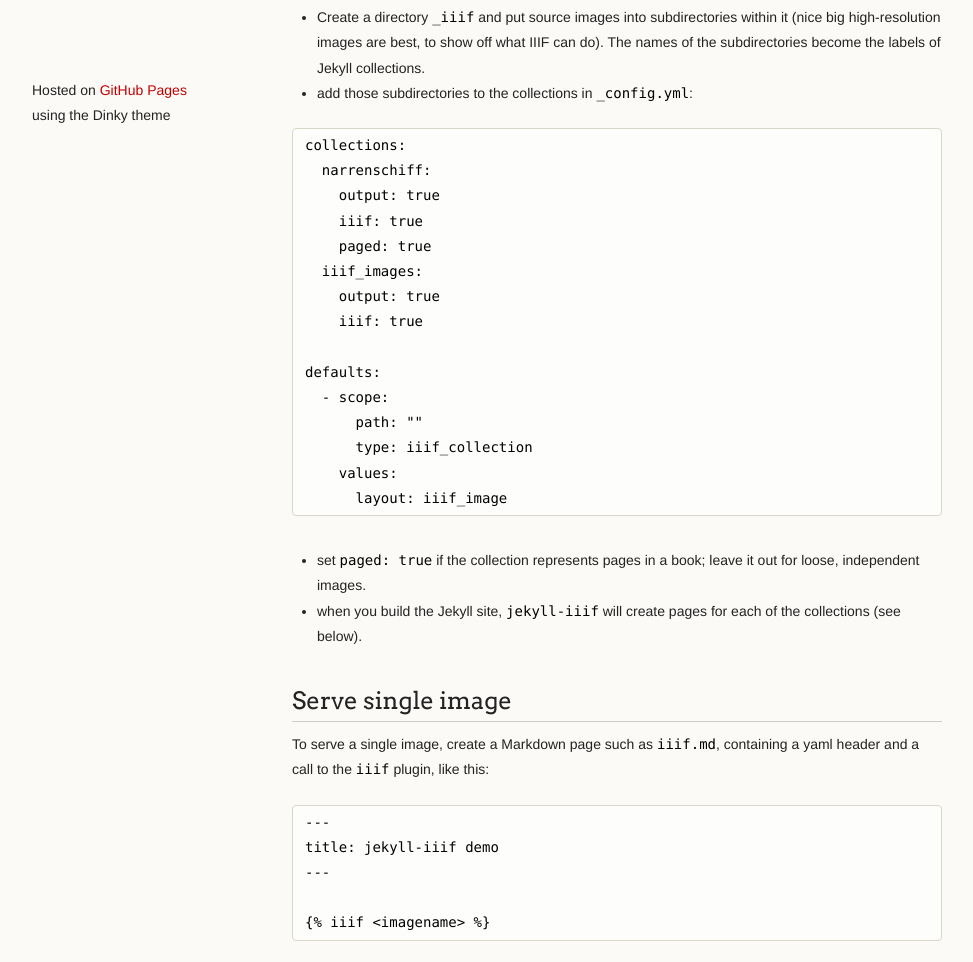
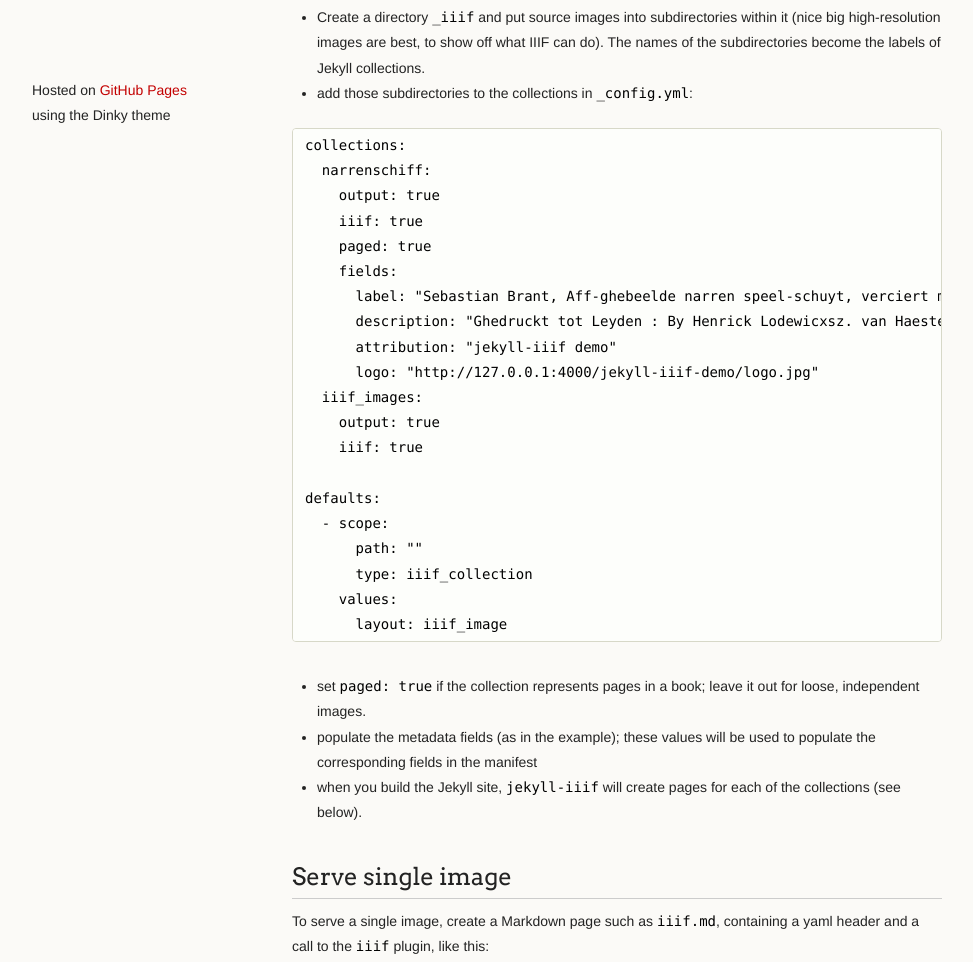
Before and after one commit to pbinkley/jekyll-iiif, a plain HTML site: page index.html in a window 1280 px wide. Shown: the part 640-1602 px from the top of the page, without its empty margins (18-991 px from the left). Drawn offline with Linux system fonts and the light colour scheme.

Commit message:
Update doc and demo to include metadata fields

```diff
--- a/index.html
+++ b/index.html
@@ -71,6 +71,11 @@ gem 'iiif_s3', :github =&gt; 'cmoa/iiif_s3'
     output: true
     iiif: true
     paged: true
+    fields:
+      label: "Sebastian Brant, Aff-ghebeelde narren speel-schuyt, verciert met meer als hondert schoone figueren nae den aerdt van veelderley sotten die op aerden syn: bewesen met stichtelijcke exempelen, so uyt de H. Schrift als oock uyt de kerckelijcke oudt-vaders ende andere schrijvers meer, tot dienste van een yegelijcken"
+      description: "Ghedruckt tot Leyden : By Henrick Lodewicxsz. van Haestens"
+      attribution: "jekyll-iiif demo"
+      logo: "http://127.0.0.1:4000/jekyll-iiif-demo/logo.jpg"
   iiif_images:
     output: true
     iiif: true
@@ -85,6 +90,7 @@ defaults:
 
 <ul>
 <li>set <code>paged: true</code> if the collection represents pages in a book; leave it out for loose, independent images.</li>
+<li>populate the metadata fields (as in the example); these values will be used to populate the corresponding fields in the manifest</li>
 <li>when you build the Jekyll site, <code>jekyll-iiif</code> will create pages for each of the collections (see below).</li>
 </ul>
 
@@ -204,9 +210,9 @@ iiif_image: 'iiif_collection-1'
 <a id="next-steps" class="anchor" href="#next-steps" aria-hidden="true"><span aria-hidden="true" class="octicon octicon-link"></span></a>Next steps</h2>
 
 <ul>
-<li>enable populating the <a href="http://iiif.io/api/presentation/2.0/#manifest">Presentation API manifests</a> that IIIF_S3 generates with metadata for the collection</li>
 <li>develop <code>_include</code> files for other IIIF viewers beside OpenSeadragon and Mirador</li>
 <li>explore using Jekyll theme to make it easier to use default _includes or override them</li>
+<li>look into hosting tiles on S3, the way <code>iiif_s3</code> is intended to</li>
 </ul>
       </section>
       <footer>
```
